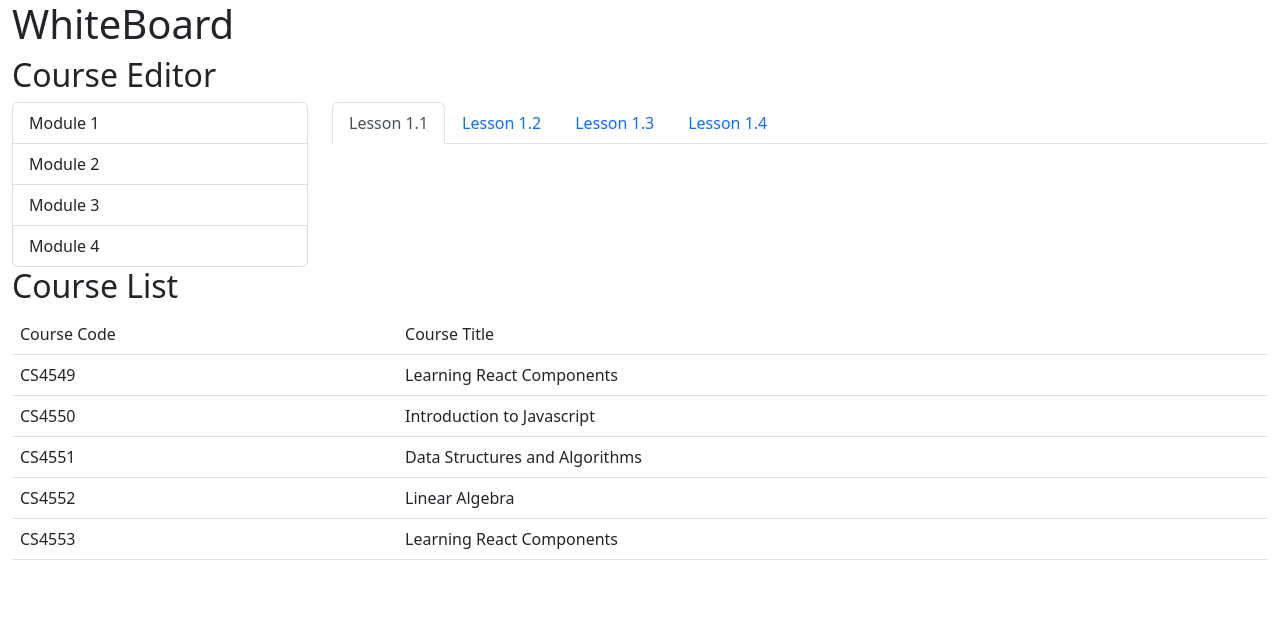
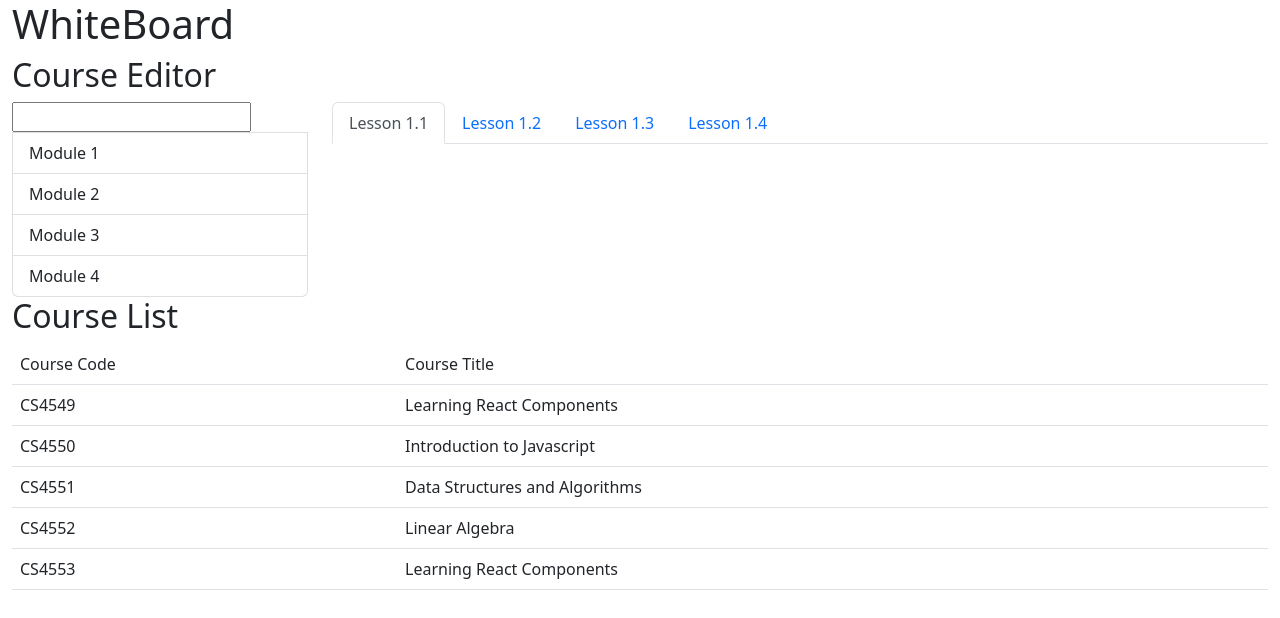
Before and after one commit to langatcos/Introduction-to-React-JS--simple-components, a React (Create React App) app: page / in a window 1280 px wide. Shown: the top 618 px of the page. Built offline with nearby package versions, Linux system fonts and the light colour scheme.

Commit message:
Changes to the project-addition of new components

```diff
--- a/src/components/ModuleListContainer.js
+++ b/src/components/ModuleListContainer.js
@@ -25,6 +25,9 @@ export default class ModuleListContainer
         return (
             <div>
                 <ul className="list-group">
+                    <li>
+                        <input/>
+                    </li>
                     {
                         this.state.modules.map(module=>
                             <ModuleListItems
```
